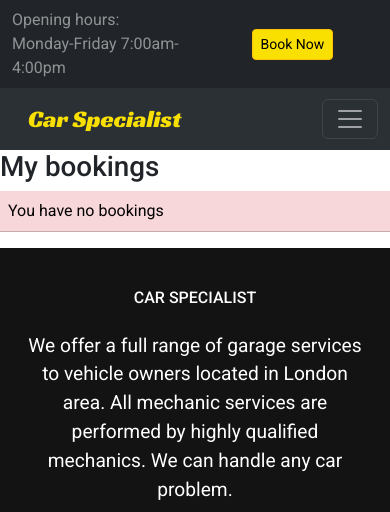
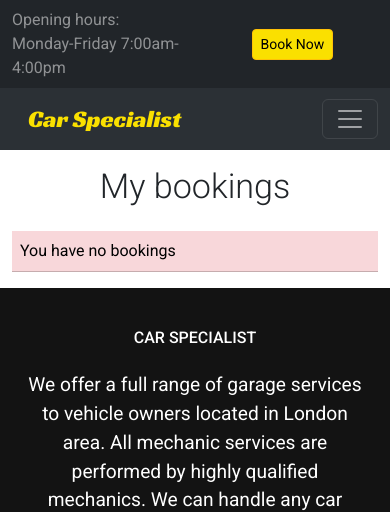
Before and after one commit to NatasaMiric/car-specialist, a Django app: page /mybookings/ in a window 390 px wide. Shown: the top 512 px of the page. Run offline with Django 3.2, Linux system fonts and the light colour scheme; the visitor is signed in with stand-in values (Sample User, id 1); data that the repository does not hold is empty; some libraries are stand-ins or nearby versions.

Commit message:
style: Add style and responsive layout

```diff
--- a/templates/mybookings.html
+++ b/templates/mybookings.html
@@ -1,8 +1,10 @@
 {% extends "base.html" %}
 {% block content %}
 
-<h1>My bookings</h1>
-
+<div class="px-3 py-3 pt-md-5 pb-md-4 mx-auto text-center">
+    <h1 class="display-4">My bookings</h1>
+</div>
+<div class="container">
 <table class="table">
     {% for booking in bookings %}
         <tr>
@@ -15,12 +17,15 @@
             <tr><td class="table-warning">Your booking is being processed. We will soon get in touch with you!</td></tr>
             {% endif %}
             <td>
-                <a href="{% url 'edit_booking' booking.pk %}"><button>Edit</button></a>
+                <a href="{% url 'edit_booking' booking.pk %}"><button class="btn btn-dark">Edit</button></a>
+            </td>
+            <td>
+                <a href="{% url 'delete_booking' booking.pk %}"><button class="btn btn-warning">Delete</button></a>
             </td>
         </tr>
     {% empty %}
     <tr><td class="table-danger">You have no bookings</td></tr>
     {% endfor %}
 </table>
-
+</div>
 {% endblock%}
```
